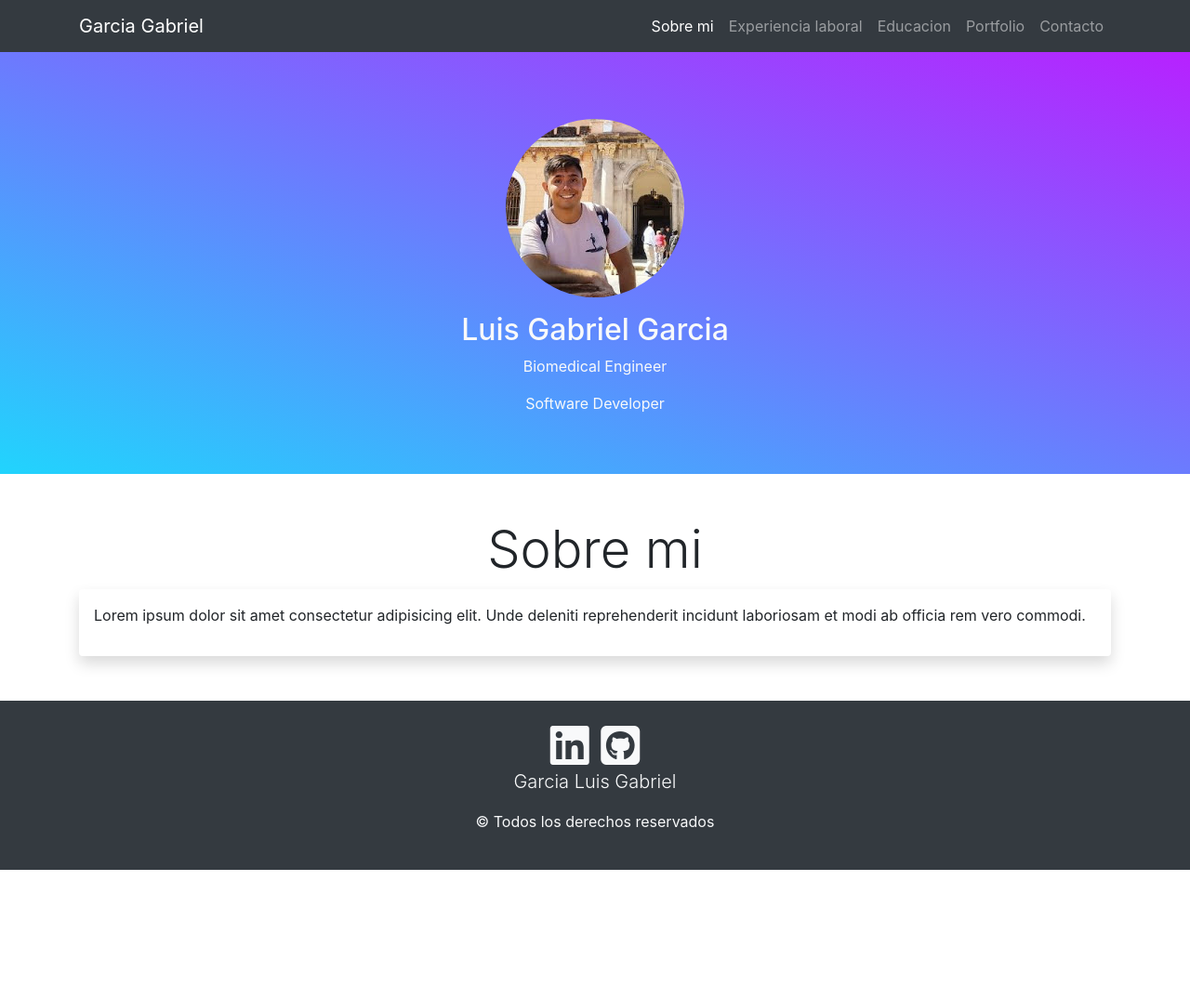
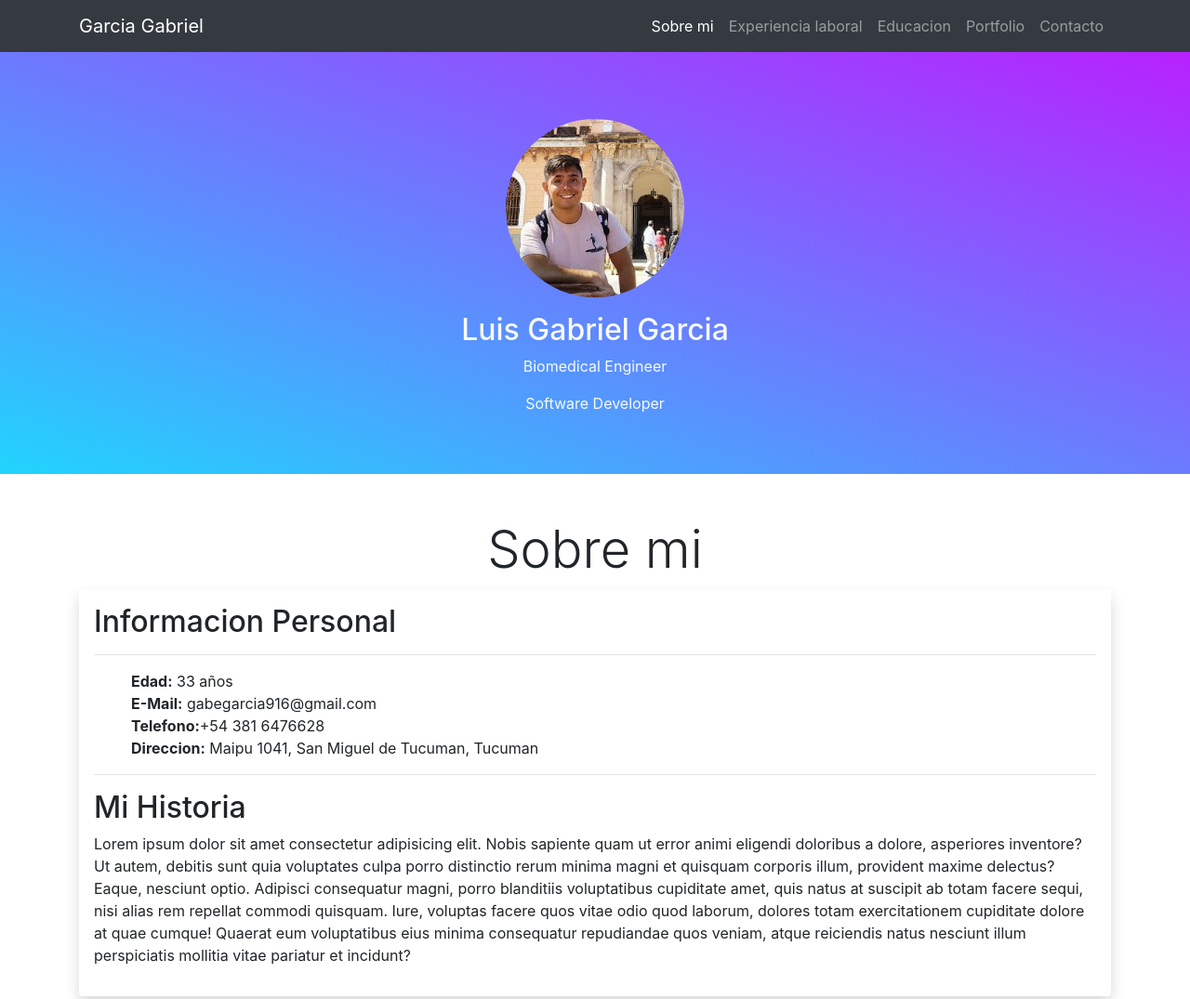
Before and after one commit to gabogarcia1/gabegarciaresume.io, a plain HTML site: page index.html in a window 1280 px wide. Shown: the top 1075 px of the page at 93% size. Before the commit the page ends 936 px from the top, so only its background shows below. Drawn offline with nearby package versions, Linux system fonts and the light colour scheme.

Commit message:
Se actualizo la pagina sobre mi, los articulos, informacion personal y la historia

```diff
--- a/index.html
+++ b/index.html
@@ -25,7 +25,7 @@
             <div class="collapse navbar-collapse" id="navbarMenu">
                 <ul class="navbar-nav ml-auto">
                     <li class="nav-item">
-                        <a href="#" class="nav-link active">Sobre mi</a>
+                        <a href="#sobreMi" class="nav-link active">Sobre mi</a>
                     </li>
                     <li class="nav-item">
                         <a href="#" class="nav-link">Experiencia laboral</a>
@@ -53,10 +53,32 @@
             <p>Software Developer</p>
         </section>
         <section class="container my-5">
-            <h1 class="text-center display-4">Sobre mi</h1>
-            <article class="shadow p-3 rounded">
-                <p>Lorem ipsum dolor sit amet consectetur adipisicing elit. Unde deleniti reprehenderit incidunt laboriosam et modi ab officia rem vero commodi.</p>
-            </article>
+            <section id="sobreMi">
+                <h1 class="text-center display-4">Sobre mi</h1>
+                <article class="shadow p-3 rounded">
+                  <h2>Informacion Personal</h2>
+                  <hr>
+                  <ul>
+                      <li class="list-unstyled">
+                         <b>Edad:</b>  33 años
+                      </li>
+                      <li class="list-unstyled">
+                         <b>E-Mail:</b>  gabegarcia916@gmail.com
+                      </li>
+                      <li class="list-unstyled">
+                        <b>Telefono:</b>+54 381 6476628
+                     </li>
+                     <li class="list-unstyled">
+                        <b>Direccion:</b> Maipu 1041, San Miguel de Tucuman, Tucuman
+                     </li>
+                  </ul>
+                  <hr>
+                  <h2>Mi Historia</h2>
+                  <p>Lorem ipsum dolor sit amet consectetur adipisicing elit. Nobis sapiente quam ut error animi eligendi doloribus a dolore, asperiores inventore? Ut autem, debitis sunt quia voluptates culpa porro distinctio rerum minima magni et quisquam corporis illum, provident maxime delectus? Eaque, nesciunt optio. Adipisci consequatur magni, porro blanditiis voluptatibus cupiditate amet, quis natus at suscipit ab totam facere sequi, nisi alias rem repellat commodi quisquam. Iure, voluptas facere quos vitae odio quod laborum, dolores totam exercitationem cupiditate dolore at quae cumque! Quaerat eum voluptatibus eius minima consequatur repudiandae quos veniam, atque reiciendis natus nesciunt illum perspiciatis mollitia vitae pariatur et incidunt?</p>
+
+                </article>
+            </section>
+
         </section>
 
 
```
